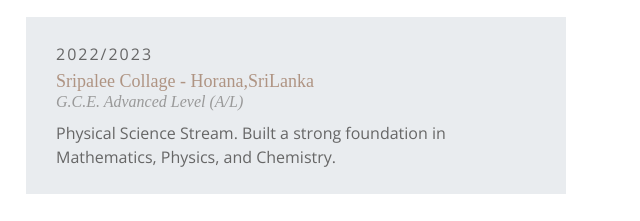
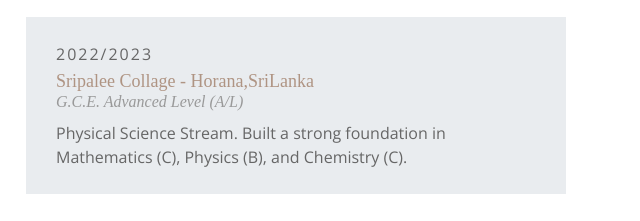
Before and after one commit to chamalhansika24-a11y/portfolio_1, a plain HTML site: page index.html in a window 1280 px wide. Shown: the part 1860-2081 px from the top of the page, 629-1269 px from the left. Drawn offline with nearby package versions, Linux system fonts and the light colour scheme; a web font is replaced by a local one.

Commit message:
Updated portfolio content

```diff
--- a/index.html
+++ b/index.html
@@ -179,7 +179,7 @@
                             <h4 class="exp-company">Sripalee Collage - Horana,SriLanka</h4>
                             <h4 class="exp-designation">G.C.E. Advanced Level (A/L)</h4>
                             <p class="exp-detail">
-                                Physical Science Stream. Built a strong foundation in Mathematics, Physics, and Chemistry.
+                                Physical Science Stream. Built a strong foundation in Mathematics (C), Physics (B), and Chemistry (C).
                             </p>
                         </div>
                     </div>
@@ -615,7 +615,6 @@
                 <div class="copyright">
                     <p>&copy; 2026 <a href="#">Chamal Hansika</a>. All Rights Reserved</p>
 
-                    <p>Designed by <a href="https://htmlcodex.com" target="_blank">HTML Codex</a></p>
                 </div>
             </div>
         </div>
```
